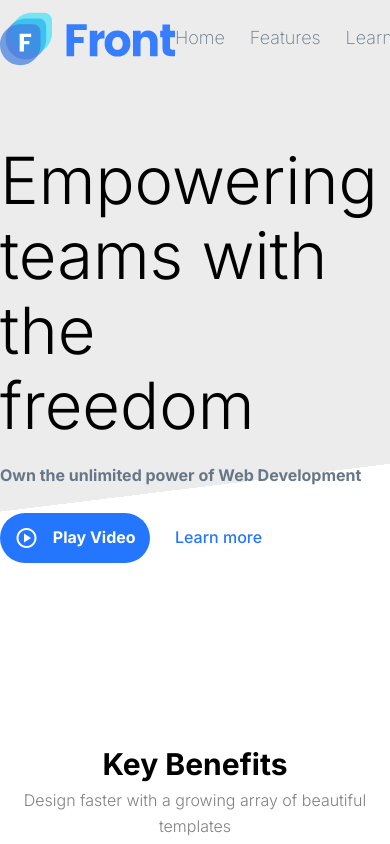
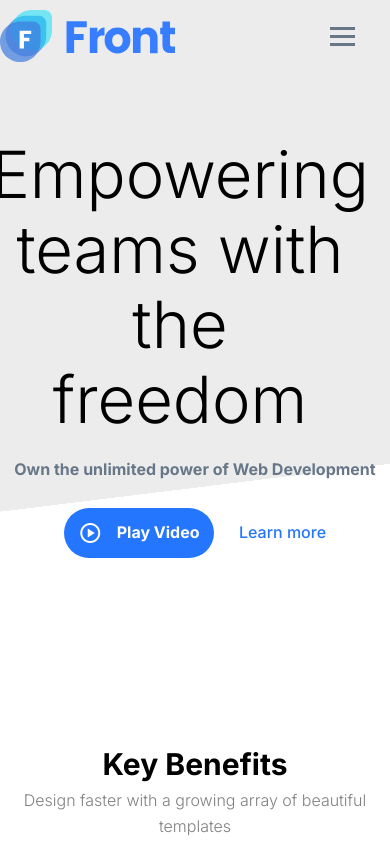
Before and after one commit to natespencer28/Saas_Project, a plain HTML site: page index.html in a window 390 px wide. Shown: the top 844 px of the page. Drawn offline with nearby package versions, Linux system fonts and the light colour scheme.

Commit message:
Added hamburger and media query for 768px screen

```diff
--- a/index.html
+++ b/index.html
@@ -46,6 +46,11 @@
               <button class="btn">Buy Now</button>
             </a>
           </li>
+          <div class="hamburger">
+            <span class="bar"></span>
+            <span class="bar"></span>
+            <span class="bar"></span>
+          </div>
         </ul>
     </nav>
       <div class="intro-2"></div>
--- a/responsive.css
+++ b/responsive.css
@@ -1,5 +1,22 @@
-@media all and (min-width: 768px) and (max-width: 1023px) {
+@media screen and (max-width: 768px) {
+
+  .dash-item{
+    display: none;
+  }
+
+  .hamburger {
+    display: block;
+    cursor: pointer;
+    margin-right: 25px;
+}
+.empower-intro, .power, .learn-more{
+  display: flex;
+  justify-content: center;
+  align-items: center;
+  text-align: center;
+}
+ }
+
+@media screen (min-width: 480px){
 
  }
-
-@media all and (min-width: 480px) and (max-width: 768px) { }
--- a/styles.css
+++ b/styles.css
@@ -41,11 +41,27 @@
   font-weight: 500;
 }
 
+.hamburger {
+  display: none;
+  margin-left: 40px;
+}
+
+.bar {
+  display: block;
+  width: 25px;
+  height: 3px;
+  margin: 5px auto;
+  -webkit-transition: all 0.3s ease-in-out;
+  transition: all 0.3s ease-in-out;
+  background-color: var(--main-grey)
+}
+
 .intro{
   height: 620px;
   background: linear-gradient(173deg, rgba(217, 217, 217, .5) 76.61%, rgba(217, 217, 217, 0) 75%);
 
 }
+
 
 .intro-2{
 position: absolute;
```
